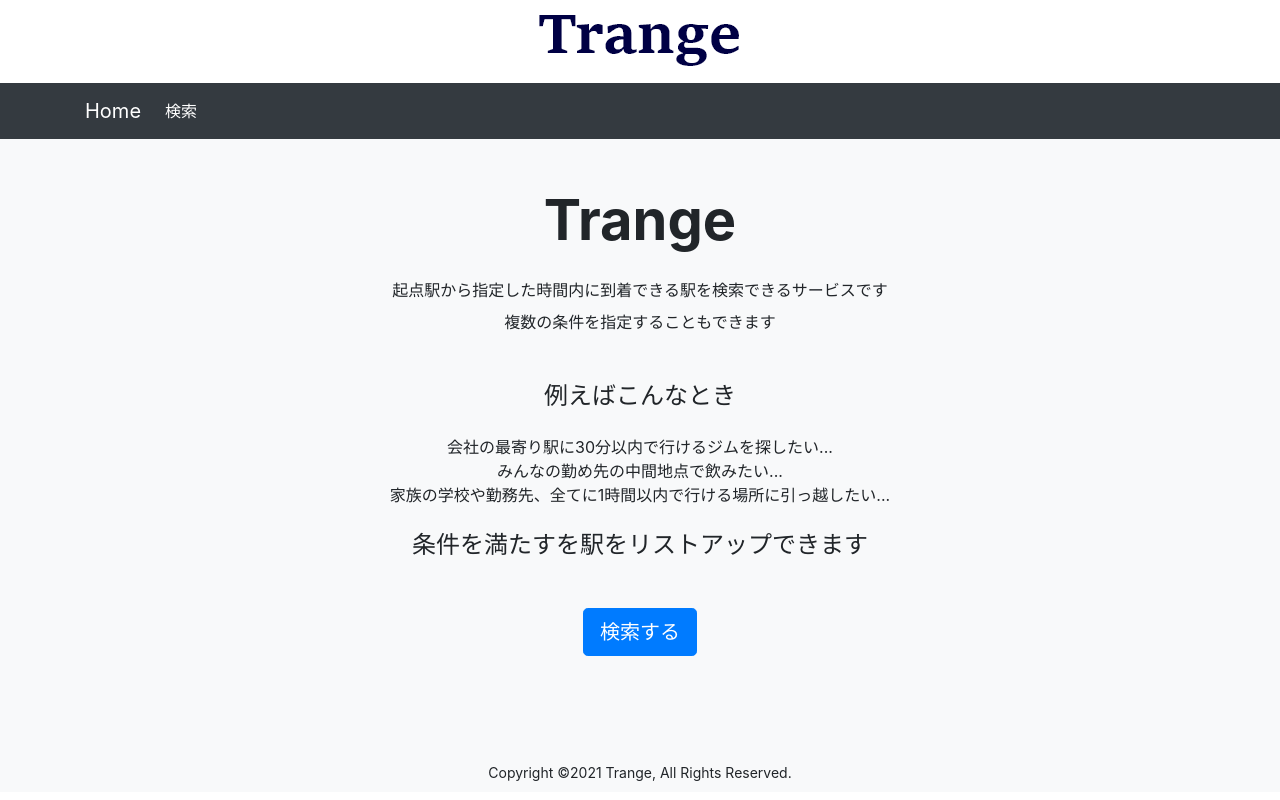
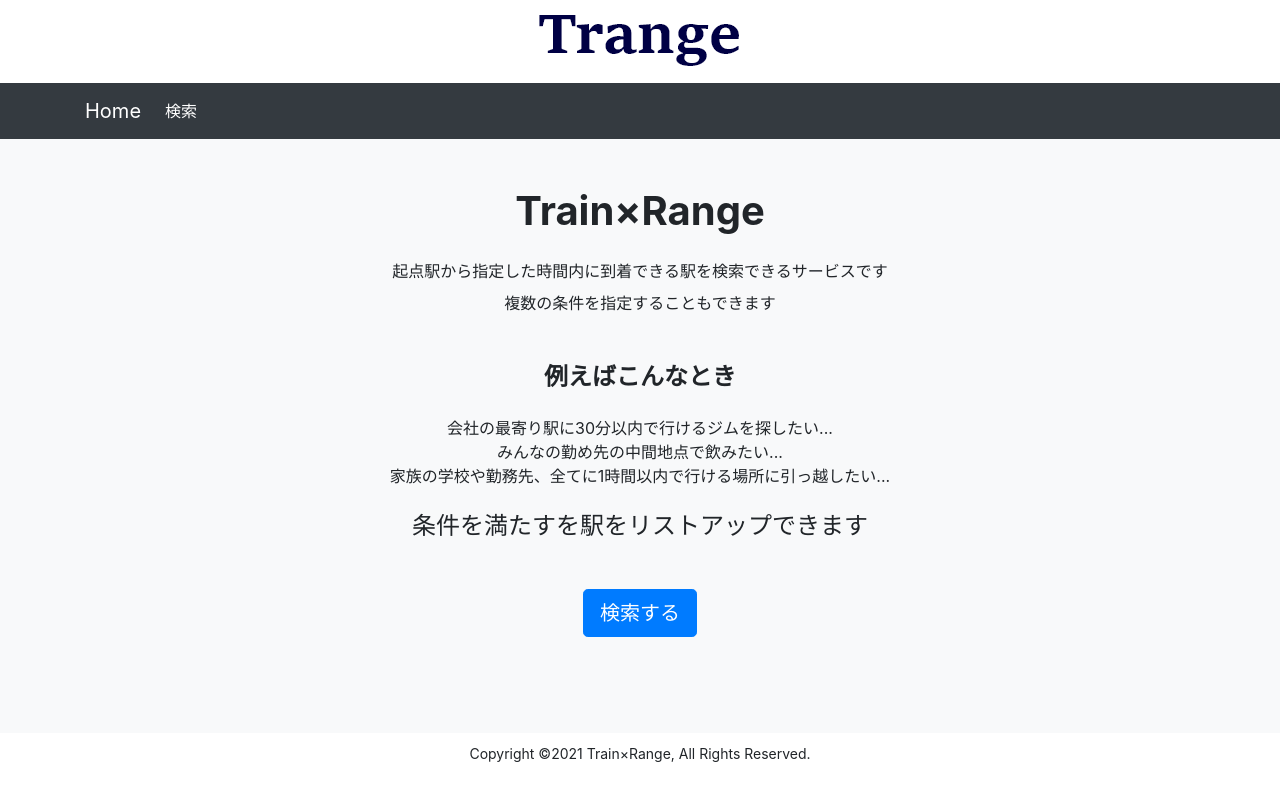
Before and after one commit to wbtaro/trange_front, a Vue app: page / in a window 1280 px wide. Built offline with nearby package versions, Linux system fonts and the light colour scheme.

Commit message:
Add some example to landing page and change app name

```diff
--- a/public/index.html
+++ b/public/index.html
@@ -33,9 +33,9 @@
     </div>
     </nav>
     <div id="app"></div>
-    <div class="container-fluid bg-light text-center">
+    <div class="container-fluid text-center">
       <p class="py-2 m-0">
-        <small>Copyright &copy;2021 Trange, All Rights Reserved.</small>
+        <small>Copyright &copy;2021 Train×Range, All Rights Reserved.</small>
       </p>
     </div>
   </body>
--- a/src/views/Home.vue
+++ b/src/views/Home.vue
@@ -3,11 +3,11 @@
     <div class="container-fluid bg-light">
       <div class="mx-auto py-5 justify-content-center text-center">
         <section>
-          <h2 class="display-4 mb-4 font-weight-bold">Trange</h2>
+          <p class="h1 mb-4 font-weight-bold">Train×Range</p>
           <p class="mb-2">起点駅から指定した時間内に到着できる駅を検索できるサービスです</p>
           <p class= "mb-5">複数の条件を指定することもできます</p>
-          <p class="mb-4 h4">例えばこんなとき</p>
-          <ul class="list-unstyled tect-center mb-4">
+          <p class="mb-4 h4 font-weight-bold">例えばこんなとき</p>
+          <ul class="list-unstyled mb-4">
             <li>会社の最寄り駅に30分以内で行けるジムを探したい...</li>
             <li>みんなの勤め先の中間地点で飲みたい...</li>
             <li>家族の学校や勤務先、全てに1時間以内で行ける場所に引っ越したい...</li>
```
